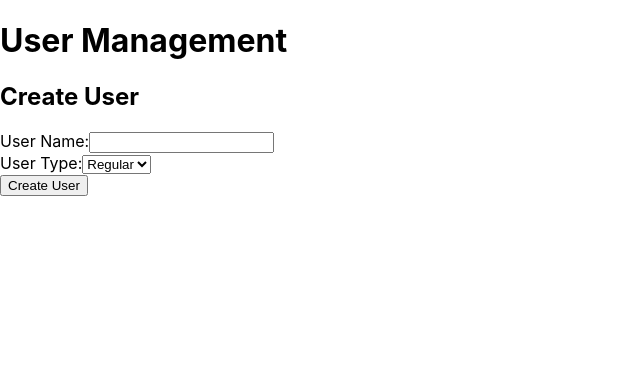
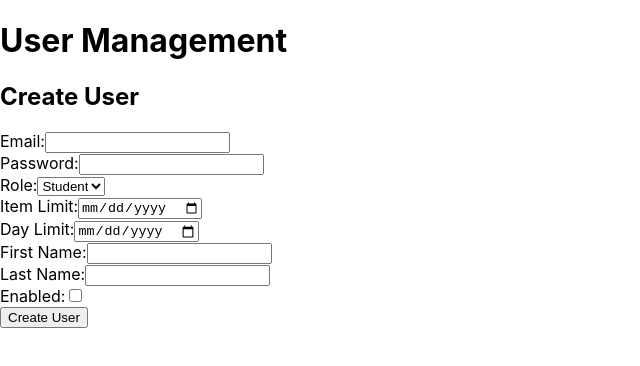
Before and after one commit to salvagebot4/library-frontend, a React (Create React App) app: page /users in a window 1280 px wide. Shown: the top 366 px of the page, without its empty margins (0-640 px from the left). Built offline with nearby package versions, Linux system fonts and the light colour scheme.

Commit message:
changed items to products, updated user functionality to reflect entity relationship schema

```diff
--- a/src/App.js
+++ b/src/App.js
@@ -12,7 +12,7 @@ function App() {
         {/* Public Routes */}
         <Route exact path="/" element={<Pages.Home/>}/>
         <Route exact path="/about" element={<Pages.About/>}/>
-        <Route exact path="/items" element={<Pages.Items/>}/>
+        <Route exact path="/products" element={<Pages.Products/>}/>
         <Route exact path="/users" element={<Pages.Users/>}/>
       </Routes>
     </>
--- a/src/pages/Items/Items.jsx
+++ /dev/null
@@ -1,51 +0,0 @@
-import React from 'react';
-import './Items.css';
-
-const Items = () => {
-    return (
-        <div>
-          <h1>Item Management</h1>
-
-          <h2>Add Item</h2>
-          <form>
-              <label htmlFor="item-name">Item Name:</label>
-              <input type="text" id="item-name" name="item-name" /><br />
-
-              <label htmlFor="item-description">Item Description:</label>
-              <textarea id="item-description" name="item-description"></textarea><br />
-
-              <label htmlFor="item-price">Item Price:</label>
-              <input type="number" id="item-price" name="item-price" /><br />
-
-              <input type="submit" value="Add Item" />
-          </form>
-
-          <h2>Edit Item</h2>
-          <form>
-              <label htmlFor="item-id">Item ID:</label>
-              <input type="number" id="item-id" name="item-id" /><br />
-
-              <label htmlFor="item-name">Item Name:</label>
-              <input type="text" id="item-name" name="item-name" /><br />
-
-              <label htmlFor="item-description">Item Description:</label>
-              <textarea id="item-description" name="item-description"></textarea><br />
-
-              <label htmlFor="item-price">Item Price:</label>
-              <input type="number" id="item-price" name="item-price" /><br />
-
-              <input type="submit" value="Update Item" />
-          </form>
-
-          <h2>Delete Item</h2>
-          <form>
-              <label htmlFor="item-id">Item ID:</label>
-              <input type="number" id="item-id" name="item-id" /><br />
-
-              <input type="submit" value="Delete Item" />
-          </form>
-        </div>
-    );
-};
-
-export default Items;
--- /dev/null
+++ b/src/pages/Products/Products.jsx
@@ -0,0 +1,51 @@
+import React from 'react';
+import './Products.css';
+
+const Products = () => {
+    return (
+        <div>
+          <h1>Product Management</h1>
+
+          <h2>Add Product</h2>
+          <form>
+              <label htmlFor="product-name">Product Name:</label>
+              <input type="text" id="product-name" name="product-name" /><br />
+
+              <label htmlFor="product-type">Product Type:</label>
+              <input type="text" id="product-type" name="product-type" /><br />
+
+              <label htmlFor="product-cost">Product Cost:</label>
+              <input type="number" id="product-cost" name="product-cost" /><br />
+
+              <input type="submit" value="Add Product" />
+          </form>
+
+          <h2>Edit Product</h2>
+          <form>
+              <label htmlFor="product-id">Product ID:</label>
+              <input type="number" id="product-id" name="product-id" /><br />
+
+              <label htmlFor="product-name">Product Name:</label>
+              <input type="text" id="product-name" name="product-name" /><br />
+
+              <label htmlFor="product-type">Product Type:</label>
+              <input type="text" id="product-type" name="product-type" /><br />
+
+              <label htmlFor="product-cost">Product Cost:</label>
+              <input type="number" id="product-cost" name="product-cost" /><br />
+
+              <input type="submit" value="Update Product" />
+          </form>
+
+          <h2>Delete Product</h2>
+          <form>
+              <label htmlFor="product-id">Product ID:</label>
+              <input type="number" id="product-id" name="product-id" /><br />
+
+              <input type="submit" value="Delete Product" />
+          </form>
+        </div>
+    );
+};
+
+export default Products;
--- a/src/pages/Users/Users.jsx
+++ b/src/pages/Users/Users.jsx
@@ -7,13 +7,34 @@ const Users = () => {
       <h1>User Management</h1>
       <h2>Create User</h2>
       <form>
-            <label htmlFor="user-name">User Name:</label>
-            <input type="text" id="user-name" name="user-name" /><br />
-            <label htmlFor="user-type">User Type:</label>
-            <select id="user-type" name="user-type">
-              <option value="regular">Regular</option>
-              <option value="staff">Staff</option>
+        <label htmlFor="email">Email:</label>
+        <input type="email" id="email" name="email" /><br />
+
+        <label htmlFor="password">Password:</label>
+        <input type="password" id="password" name="password" /><br />
+
+        <label htmlFor="role">Role:</label>
+        <select id="role" name="role">
+          <option value="student">Student</option>
+          <option value="faculty">Faculty</option>
+          <option value="admin">Admin</option>
         </select><br />
+
+        <label htmlFor="item-limit">Item Limit:</label>
+        <input type="date" id="item-limit" name="item-limit" /><br />
+
+        <label htmlFor="day-limit">Day Limit:</label>
+        <input type="date" id="day-limit" name="day-limit" /><br />
+
+        <label htmlFor="first-name">First Name:</label>
+        <input type="text" id="first-name" name="first-name" /><br />
+
+        <label htmlFor="last-name">Last Name:</label>
+        <input type="text" id="last-name" name="last-name" /><br />
+
+        <label htmlFor="enabled">Enabled:</label>
+        <input type="checkbox" id="enabled" name="enabled" /><br />
+
         <input type="submit" value="Create User" />
       </form>
     </div>
--- a/src/pages/index.js
+++ b/src/pages/index.js
@@ -1,4 +1,4 @@
 export { default as Home } from './Home/Home';
 export { default as About } from './About/About';
-export { default as Items } from './Items/Items';
+export { default as Products } from './Products/Products';
 export { default as Users } from './Users/Users';
```
Also changed, not shown: src/pages/Products/Products.css (added). Lines whose indentation alone changed are shown as unchanged.
